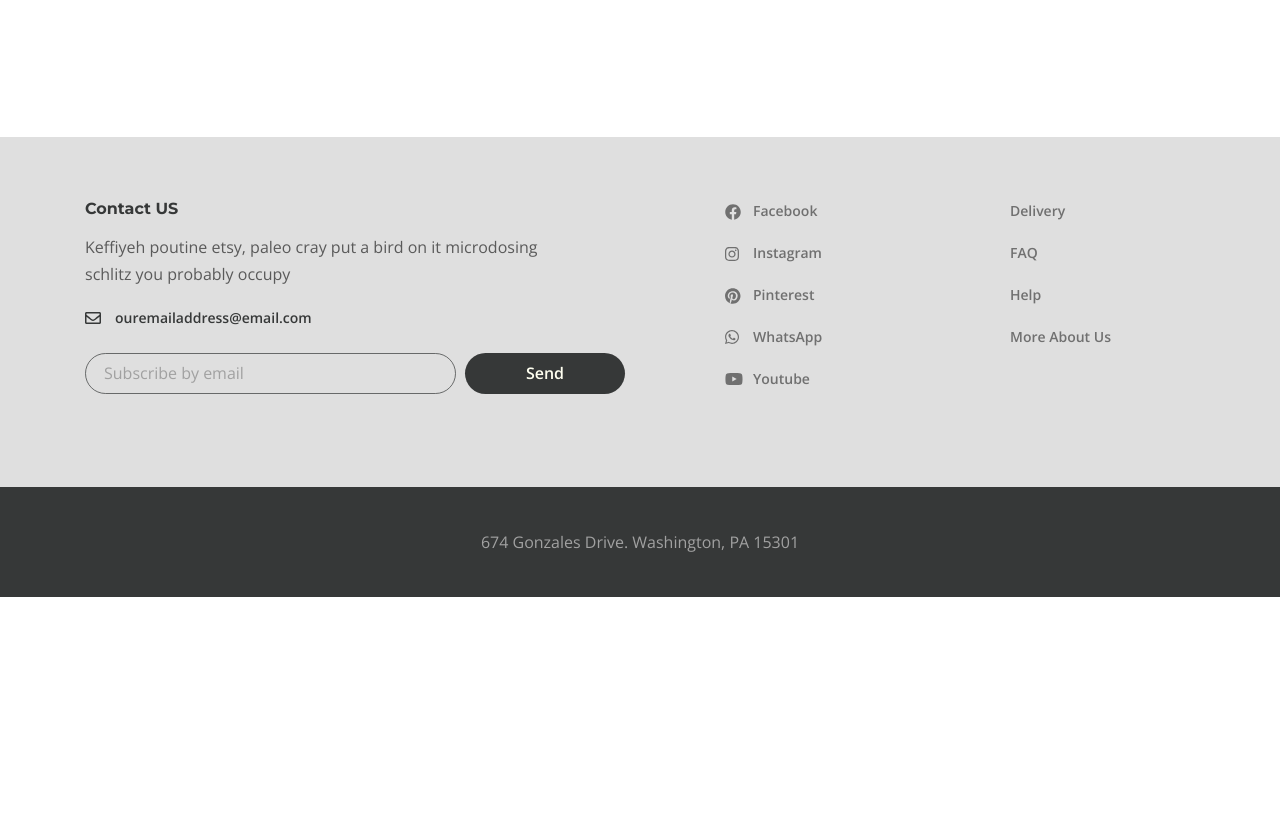
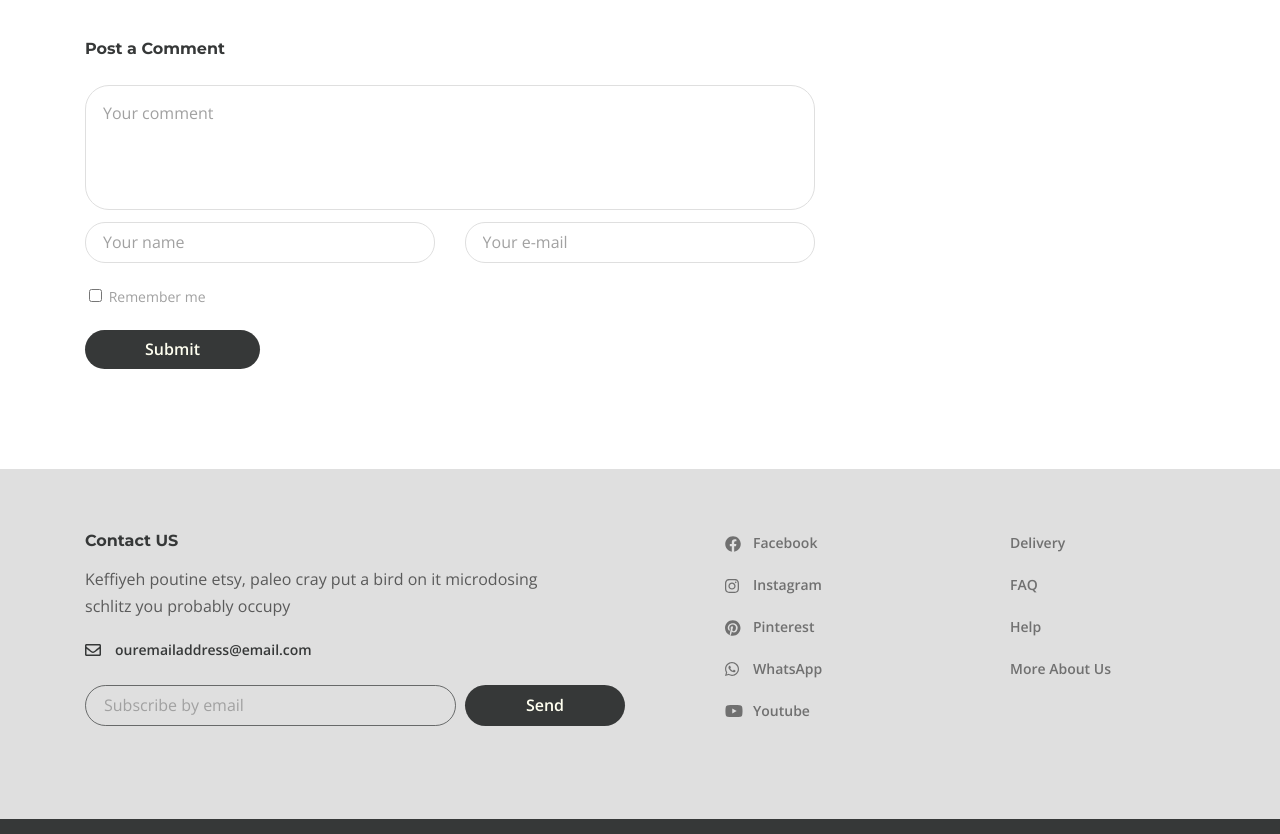
Before and after one commit to Kir1806/desire, a website: page app/blog-one.html in a window 1280 px wide. Shown: the part 1998-2832 px from the top of the page. Before the commit the page ends 2595 px from the top, so only its background shows below. Drawn offline with nearby package versions, Linux system fonts and the light colour scheme.

Commit message:
final0.01

```diff
--- a/app/blog-one.html
+++ b/app/blog-one.html
@@ -144,6 +144,19 @@
                     <button class="blog-one__reply">Reply</button>
                   </div>
                 </div>
+                <form action="" class="blog-one__form">
+                  <h4 class="blog-one__form-title">
+                    Post a Comment
+                  </h4>
+                  <textarea class="blog-one__form-textarea" placeholder="Your comment"></textarea>
+                  <input type="text" class="blog-one__form-input" placeholder="Your name">
+                  <input type="email" class="blog-one__form-input" placeholder="Your e-mail">
+                  <label for="" class="blog-one__form-label">
+                    <input class="blog-one__form-labelinput" type="checkbox">
+                    Remember me
+                  </label>
+                  <button class="blog-one__form-button" type="submit">Submit</button>
+                </form>
               </div>
           <!-- /.blog__items -->
               <aside class="aside">
--- a/app/scss/style.scss
+++ b/app/scss/style.scss
@@ -1200,8 +1200,64 @@
         font-size: 14px;
         color: #a1a1a1;
     }
-    &__comments-text {
+    // &__comments-text {
 
+    // }
+    &__form {
+        display: flex;
+        flex-wrap: wrap;
+        justify-content: space-between;
+    }
+    &__form-title {
+        margin-bottom: 25px;
+        color: $title;
+        @extend %title-font;
+        line-height: 23px;
+    }
+    &__form-textarea {
+        resize: none;
+        width: 100%;
+        border: 1px solid #dfdfdf;
+        border-radius: 24px;
+        padding: 14px 17px;
+        min-height: 125px;
+        margin-bottom: 12px;
+        &::placeholder {
+            color: #a1a1a1;
+            font-weight: 400;
+            font-size: 16px;
+            line-height: 27px;
+            font-family: 'Open Sans', sans-serif;
+        }
+    }
+    &__form-input {
+        border: 1px solid #dfdfdf;
+        border-radius: 20px;
+        padding: 6px 17px;
+        margin-bottom: 20px;
+        width: 48%;
+        &::placeholder {
+            color: #a1a1a1;
+            font-weight: 400;
+            font-size: 16px;
+            line-height: 27;
+            font-family: 'Open Sans', sans-serif;
+        }
+    }
+    &__form-label {
+        width: 100%;
+        margin-bottom: 20px;
+        font-size: 14px;
+        color: #a1a1a1;
+    }
+    &__form-button {
+        border: none;
+        background-color: $title;
+        color: #fffff0;
+        font-weight: 600;
+        border-radius: 21px;
+        padding: 6px 60px;
+        cursor: pointer;
     }
 
 }
--- a/list.txt
+++ b/list.txt
@@ -38,3 +38,5 @@
 10.32.46
 10.52.13
 11.02.13
+11.17.00
+11.26.14
```
Also changed, not shown: app/css/style.min.css.
